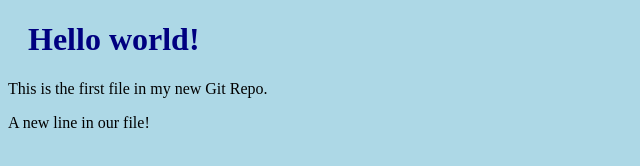
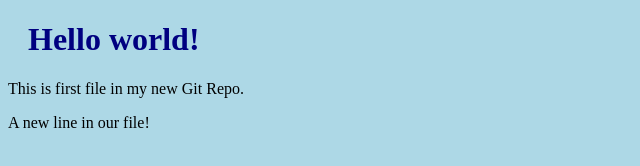
Before and after one commit to schandraka002/newdemo, a plain HTML site: page index.html in a window 1280 px wide. Shown: the full height of the page, 0-640 px from the left. Drawn offline with Linux system fonts and the light colour scheme.

Commit message:
new commit

```diff
--- a/index.html
+++ b/index.html
@@ -7,7 +7,7 @@
 <body>
 
 <h1>Hello world!</h1>
-<p>This is the first file in my new Git Repo.</p>
+<p>This is first file in my new Git Repo.</p>
 <p>A new line in our file!</p>
 
 </body>
```
